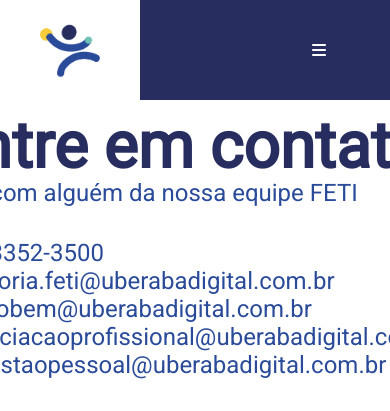
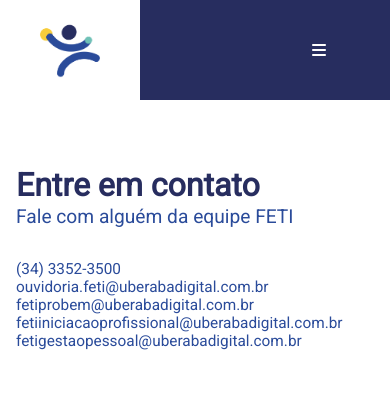
Before and after one commit to equipeFeti/feti-web, a PHP site: page /contact.html in a window 390 px wide; the page is wider, and only the part inside the window is pictured. Shown: the top 411 px of that part. Run offline with PHP 8.4, Linux system fonts and the light colour scheme; some libraries are stand-ins or nearby versions.

Commit message:
responsive: home/contact

```diff
--- a/carousel/setup.js
+++ b/carousel/setup.js
@@ -7,10 +7,10 @@ $('.owl-carousel').owlCarousel({
           items:3,
       },
       600:{
-          items: 4,
+          items: 6,
 
       },
-      1000:{
+      992:{
           items: 8,
 
         },
--- a/contact.html
+++ b/contact.html
@@ -40,7 +40,7 @@
       <div class="text-mapa">
         <h1>Entre em contato</h1>
 
-        <p>Fale com alguém da nossa equipe FETI</p>
+        <p>Fale com alguém da equipe FETI</p>
         <div class="ps">
         <p>
          (34) 3352-3500
@@ -61,7 +61,6 @@
 
     </div>
     <div class="mapa">
-      <h1>Nosso Endereço</h1>
           <iframe src="https://www.google.com/maps/embed?pb=!1m18!1m12!1m3!1d3755.040250523224!2d-47.94345208454198!3d-19.75344443794561!2m3!1f0!2f0!3f0!3m2!1i1024!2i768!4f13.1!3m3!1m2!1s0x94bad0361b663245%3A0xe2d27dc7b50d890e!2sR.%20Maj.%20Eust%C3%A1quio%2C%20790%20-%20S%C3%A3o%20Benedito%2C%20Uberaba%20-%20MG%2C%2038022-000!5e0!3m2!1spt-BR!2sbr!4v1629718379424!5m2!1spt-BR!2sbr" style="border:0;" allowfullscreen="" loading="lazy"></iframe>
     </div>
   </div>
--- a/sobreNos.html
+++ b/sobreNos.html
@@ -31,7 +31,7 @@
       </div>
     </header>
     <main>
-        <section>
+        <section class="sobre-nos">
             <div class="section-wrapper">
                 <div class="section-text">
                  <h1>Sobre Nós</h1>
--- a/styles/medias.css
+++ b/styles/medias.css
@@ -218,98 +153,158 @@
     margin-bottom: 2rem;
   }
 
-  .section-video iframe
-  {
+  .section-video iframe {
     width: 100%;
     height: 35vh;
     margin-top: 2rem;
   }
-  .section-text h1{
+  .section-text h1 {
     font-size: 30px;
   }
 
-  /*contact page*/
+  /* contact */
+
   .menu-contact-wrapper {
-    display: flex;
     flex-direction: column;
     justify-content: center;
-    gap: 2rem;
-    margin-top: 3rem;
+    gap: 4rem;
+    margin-top: 1rem;
   }
-  /* Documents page */
 
-  .owl-carousel {
-    position: relative;
-    z-index: 1;
-    flex-wrap: nowrap;
+  .menu-contact-wrapper {
+    flex-direction: column;
+    justify-content: center;
+    margin-top: 120px;
+    padding: 0 1rem;
+    height: 70vh;
+  }
+
+  .text-mapa {
+    width: 72%;
+  }
+
+  .wrapper {
+    margin-bottom: 4rem;
+  }
+
+  /* documents */
+
+
+
+  .documents-wrapper {
+    padding: 0;
+    margin-top: 120px;
+    margin-bottom: 20px;
+    padding-left: 2rem;
   }
 
   .owl-stage {
     display: flex;
+    gap: 0rem;
+  }
+}
+
+/* Large devices (desktops, 992px and up) */
+@media (min-width: 992px) and (max-width: 1199.98px) {
+  .text-mapa p {
+    font-size: 1.5rem;
+  }
+}
+
+/* Medium devices (tablets, 768px and up) */
+@media (min-width: 768px) and (max-width: 991.98px) {
+  /* Home*/
+
+  /*about us*/
+
+}
+.mapa {
+  width: 72%;
+}
+
+@media (min-width: 576px) and (max-width: 767.98px) {
+}
+
+/* Small devices (landscape phones, 576px and up) */
+@media (max-width: 575.98px) {
+  /* home */
+  /* about us */
+  .sobre-nos {
+    height: 100vh;
+    margin-bottom: 40px;
+  }
+  .section-wrapper {
+    margin: 120px 0;
+    height: fit-content;
+
+  }
+  /* contact */
+
+
+  .text-mapa {
+    width: 100%;
+  }
+
+  .text-mapa h1 {
+    font-size: 2rem;
+    line-height: 0.5rem;
+  }
+
+  .text-mapa p {
+    font-size: 1.2rem;
+  }
+
+  .text-mapa .ps {
+    max-width: 100%;
+  }
+
+  .text-mapa .ps p {
+    font-size: 0.96rem;
+    word-wrap: break-word;
+  }
+
+  .mapa {
+    width: 100%;
+  }
+
+  .social-media {
+    height: 12vh;
+    position: relative;
+  }
+
+  .wrapper {
+    padding: 0 1rem;
+    position: relative;
+    top: 25%;
+  }
+
+  /* documents */
+
+  .owl-stage {
+    display: flex;
+    gap: 6.5rem;
+  }
+
+  .documents-wrapper h1{
+    font-size: 3.5rem;
+  }
+
+  .documents-wrapper .rules-wrapper p{
+    max-width: 45.5%;
+  }
+
+  .documents-wrapper .editais-wrapper p{
+    max-width: 45.5%;
+  }
+}
+
+@media (min-width: 505px) and (max-width: 1230px) {
+  .owl-stage {
+    display: flex;
     gap: 2rem;
   }
-
-  .document-box {
-    position: relative;
-    z-index: 0;
-
-    width: 14rem;
-    height: 14rem;
-    margin-top: 1rem;
-
 }
 
-  .documents-wrapper {
-    margin-top: 100px;
-    padding: 1rem 10%;
-    gap: 1rem;
-  }
-
-  .editais-wrapper p
-  {
-    font-size: 1.35rem;
-    max-width: 90vw;
-  }
-
-  .editais-wrapper h1 {
-    font-size: 3.5rem;
-
-  }
-
-  .rules-wrapper h1 {
-    font-size: 3.5rem;
-    margin-top: 2rem;
-  }
-
-
-
-  .rules-wrapper p {
-    font-size: 1.35rem;
-    max-width: 90vw;
-  }
-
-  .documents-page {
-    height: calc(100vh);
-  }
-
- .documents-wrapper{
-    margin-top: 150px;
-   justify-content: space-between;
- }
-
- .document-box .document-description {
-   width: 5rem;
-   height: 5rem;
-
-   display: flex;
-   justify-content: center;
-
-   position: relative;
-   top: -1rem;
-   right: -.4rem;
- }
-
-}
 /* iphone 5 < */
 
 @media (max-width: 320px) {
```
Also changed, not shown: other parts of styles/medias.css (+18 -83 lines). Lines whose indentation alone changed are shown as unchanged.
